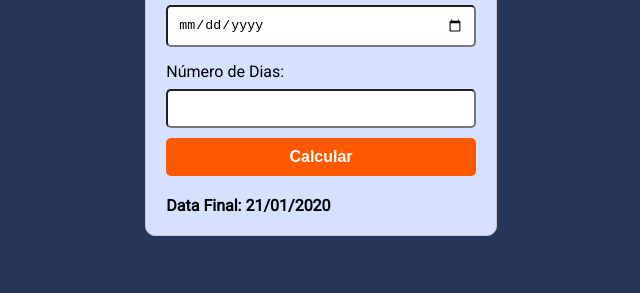
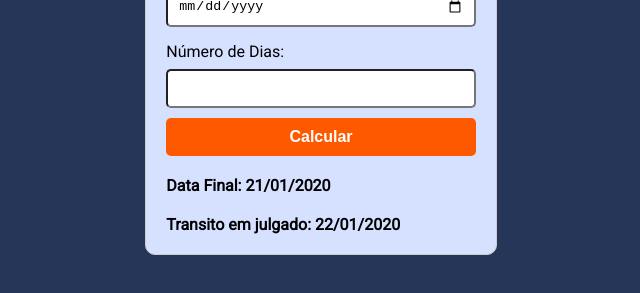
Before and after one commit to luizgmachado/calculadora-de-dias-corridos, a plain HTML site: page index.html in a window 1280 px wide. Both pictures are taken after typing "2020-01-15", "5" into the empty fields and a click on the button "Calcular". Shown: the part 325-618 px from the top of the page, without its empty margins (319-959 px from the left). Drawn offline with Linux system fonts and the light colour scheme.

Commit message:
Upgrade Trasito em julgado

```diff
--- a/index.html
+++ b/index.html
@@ -25,6 +25,7 @@
 
       <button onclick="calculateBusinessDays()">Calcular</button>
       <p id="result"></p>
+      <p id="finalResult"></p>
     </main>
   </div>
 </body>
--- a/script.js
+++ b/script.js
@@ -18,7 +18,7 @@ function calculateBusinessDays() {
       // Adicione mais feriados se necessário
     ];
 
-    const dateString = date.toLocaleDateString('pt-BR').substr(0, 10);
+    const dateString = date.toLocaleDateString('pt-BR').slice(0, 10);
     return holidays.includes(dateString);
   }
 
@@ -50,6 +50,8 @@ function calculateBusinessDays() {
   const startDate = new Date(document.getElementById("startDate").value);
   const numDays = parseInt(document.getElementById("numDays").value);
   const resultElement = document.getElementById("result");
+  const finalResult = document.getElementById("finalResult");
+
 
   // Verificar se os inputs estão vazios
   if (!startDate || isNaN(numDays)) {
@@ -68,16 +70,24 @@ function calculateBusinessDays() {
     }
   }
 
-  // Verificar se resultDate é sábado (6) ou domingo (0) e pular para a próxima segunda-feira
-  if (currentDate.getDay() === 6 || currentDate.getDay() === 0) {
-    currentDate.setDate(currentDate.getDate() + (currentDate.getDay() === 6 ? 2 : 1));
-  }
-
   const resultDate = getNextBusinessDay(currentDate);
   const formattedResultDate = resultDate.toLocaleDateString('pt-BR').substr(0, 10);
   resultElement.textContent = `Data Final: ${formattedResultDate}`;
+
+  // Calcula o resultado com um dia a mais
+  const finalResultDate = getNextBusinessDay(resultDate);
+  finalResultDate.setDate(finalResultDate.getDate());
+  const formattedFinalResultDate = finalResultDate.toLocaleDateString('pt-BR').slice(0, 10);
+
+  const finalResultElement = document.getElementById("finalResult");
+  finalResultElement.textContent = `Transito em julgado: ${formattedFinalResultDate}`;
 
   // Limpar os inputs após calcular
   document.getElementById("startDate").value = '';
   document.getElementById("numDays").value = '';
 }
+
+  // // Verificar se resultDate é sábado (6) ou domingo (0) e pular para a próxima segunda-feira
+  // if (currentDate.getDay() === 6 || currentDate.getDay() === 0) {
+  //   currentDate.setDate(currentDate.getDate() + (currentDate.getDay() === 6 ? 2 : 1));
+  // }
```
